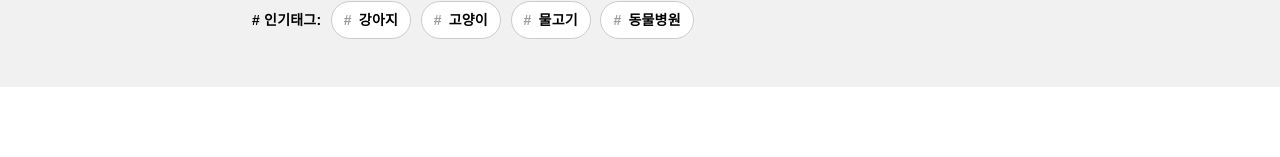
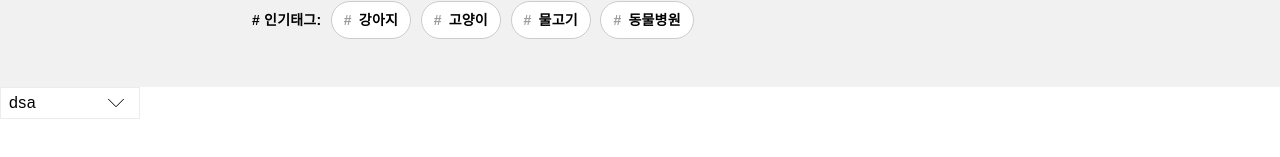
Before and after one commit to petpat-co/petpat-co-front, a React (Create React App) app: page /qna in a window 1280 px wide. Shown: the part 327-484 px from the top of the page. Built offline with nearby package versions, Linux system fonts and the light colour scheme.

Commit message:
feat: create select component

```diff
--- a/src/components/mainhome/CardList.tsx
+++ b/src/components/mainhome/CardList.tsx
@@ -1,6 +1,6 @@
-import Card from "../shared/Card";
-import * as S from "./CardList.styled";
-import { ReactComponent as Arrow } from "../../asset/arrowIcon.svg";
+import Card from '../shared/Card';
+import * as S from './CardList.styled';
+import { ReactComponent as Arrow } from '../../asset/arrowIcon.svg';
 
 const CardList = () => {
   const test: number[] = [1, 2, 3, 4];
@@ -9,7 +9,7 @@ const CardList = () => {
     <>
       <S.CardBox height="40px" margin="0 auto 40px auto">
         <S.Text>텍스트들어갈자리</S.Text>
-        <Arrow stroke="#333" />
+        <Arrow stroke="#333" strokeWidth="2" />
       </S.CardBox>
       <S.CardBox height="420px">
         {test.map((el, idx) => (
--- a/src/components/qna/QnaTemplate.tsx
+++ b/src/components/qna/QnaTemplate.tsx
@@ -1,11 +1,14 @@
 import React from 'react';
 import BannerSection from '../shared/layout/BannerSection';
+import Select from '../shared/Select';
 import Tag from '../shared/Tag';
 import * as S from './QnaTemplate.styled';
 
 const QnaTemplate = () => {
   const mockTag = ['강아지', '고양이', '물고기', '동물병원'];
+  const mockSelect = ['최신순', '좋아요순', '댓글순'];
 
+  const [value, setValue] = React.useState<number>(-1);
   return (
     <>
       <BannerSection>
@@ -19,6 +22,12 @@ const QnaTemplate = () => {
           ))}
         </S.TagContainer>
       </BannerSection>
+      <Select
+        data={mockSelect}
+        value={value}
+        setValue={setValue}
+        placeholder="dsa"
+      />
     </>
   );
 };
--- /dev/null
+++ b/src/components/shared/Select.styled.tsx
@@ -0,0 +1,59 @@
+import styled from 'styled-components';
+import { ReactComponent as Arrow } from '../../asset/arrowIcon.svg';
+
+export const SelectContainer = styled.div`
+  position: relative;
+  width: fit-content;
+  display: flex;
+  flex-direction: column;
+  font-weight: 400;
+  font-size: 16px;
+  letter-spacing: 0.46px;
+  user-select: none;
+`;
+
+export const SelectZone = styled.div<{ width: number }>`
+  display: flex;
+  width: ${({ width }) => (width ? `${width}px` : '200px')};
+  align-items: center;
+  justify-content: space-between;
+  border: 1px solid #ececec;
+  padding: 0 8px;
+`;
+
+export const DropDownList = styled.ul<{ select: number }>`
+  position: absolute;
+  top: 32px;
+  left: 0;
+  right: 0;
+  display: flex;
+  flex-direction: column;
+  gap: 4px;
+  padding: 4px;
+  border: 1px solid #ececec;
+  border-top: none;
+
+  ${({ select }) =>
+    select &&
+    `li:nth-of-type(${select}) {
+    background-color: #a09f9f;
+  }`}
+`;
+
+export const DropDownItem = styled.li`
+  border-radius: 4px;
+  padding: 3px 6px;
+  font-size: 16px;
+  cursor: pointer;
+
+  &:hover {
+    background-color: #ececec;
+  }
+`;
+
+export const StyledArrow = styled(Arrow)<{ open: boolean }>`
+  transition: transform 250ms ease-out;
+  cursor: pointer;
+
+  ${({ open }) => open && `transform: rotate(-90deg);`}
+`;
--- /dev/null
+++ b/src/components/shared/Select.tsx
@@ -0,0 +1,70 @@
+import React, { Dispatch, SetStateAction } from 'react';
+
+import * as S from './Select.styled';
+
+interface SelectProps {
+  data: string[];
+  value: number;
+  setValue: Dispatch<SetStateAction<number>>;
+  placeholder?: string;
+}
+
+export default function Select({
+  data,
+  value,
+  setValue,
+  placeholder,
+}: SelectProps) {
+  const $dropDownList = React.useRef<HTMLUListElement>(null);
+  const [dropDown, setDropDown] = React.useState<boolean>(false);
+
+  const selectComponentWidth = React.useMemo(() => {
+    const lengthOftheLongestText = Math.max(...data.map((v) => v.length));
+    return lengthOftheLongestText * 35;
+  }, [data]);
+
+  const handleSelect = (idx: number) => {
+    setValue(idx);
+    setDropDown((prev) => !prev);
+  };
+
+  const handleFocusOut = React.useCallback(() => {
+    setDropDown((prev) => !prev);
+  }, []);
+
+  React.useEffect(() => {
+    if ($dropDownList.current === null) return;
+    $dropDownList.current?.addEventListener('mouseleave', handleFocusOut);
+
+    return () =>
+      // eslint-disable-next-line react-hooks/exhaustive-deps
+      $dropDownList.current?.removeEventListener('mouseleave', handleFocusOut);
+  }, [handleFocusOut, dropDown, $dropDownList]);
+
+  return (
+    <S.SelectContainer>
+      <S.SelectZone width={selectComponentWidth}>
+        {placeholder && value === -1 ? placeholder : data[value]}
+        <S.StyledArrow
+          stroke="black"
+          strokeWidth="1"
+          transform="rotate(90)"
+          open={dropDown}
+          onClick={() => setDropDown((prev) => !prev)}
+        />
+      </S.SelectZone>
+      {dropDown && (
+        <S.DropDownList
+          select={placeholder && value === -1 ? 0 : value + 1}
+          ref={$dropDownList}
+        >
+          {data.map((option, idx) => (
+            <S.DropDownItem key={idx} onClick={() => handleSelect(idx)}>
+              {option}
+            </S.DropDownItem>
+          ))}
+        </S.DropDownList>
+      )}
+    </S.SelectContainer>
+  );
+}
--- a/src/components/shared/element/Button.tsx
+++ b/src/components/shared/element/Button.tsx
@@ -1,6 +1,6 @@
-import { ReactNode } from "react";
-import styled from "styled-components";
-import { ReactComponent as Arrow } from "../../../asset/arrowIcon.svg";
+import { ReactNode } from 'react';
+import styled from 'styled-components';
+import { ReactComponent as Arrow } from '../../../asset/arrowIcon.svg';
 
 interface ButtonPropsType {
   _disabled: boolean;
@@ -55,7 +55,7 @@ const Button = (props: ButtonPropsType) => {
       {children}
       {isArrowIcon ? (
         <span>
-          <Arrow stroke="#333" />
+          <Arrow stroke="#333" strokeWidth="2" />
         </span>
       ) : null}
     </StyledButton>
@@ -77,15 +77,15 @@ interface ButtonStyledProps {
 }
 const StyledButton = styled.button<ButtonStyledProps>`
   box-sizing: border-box;
-  width: ${({ width }) => (width ? width : "100%")};
-  height: ${({ height }) => (height ? height : "50px")};
-  padding: ${({ padding }) => (padding ? padding : "0")};
+  width: ${({ width }) => (width ? width : '100%')};
+  height: ${({ height }) => (height ? height : '50px')};
+  padding: ${({ padding }) => (padding ? padding : '0')};
   background: ${({ disabled, bg, activeBg }) => (disabled ? bg : activeBg)};
   color: ${({ disabled, color, activeColor }) =>
     disabled ? color : activeColor};
-  border-radius: ${({ radius }) => (radius ? radius : "0")};
+  border-radius: ${({ radius }) => (radius ? radius : '0')};
   transition: background-color 0.15s ease-out;
-  border: ${({ border }) => (border ? border : "none")};
+  border: ${({ border }) => (border ? border : 'none')};
 
   ${({ isArrowIcon }) =>
     isArrowIcon &&
```
Also changed, not shown: src/asset/arrowIcon.svg.
